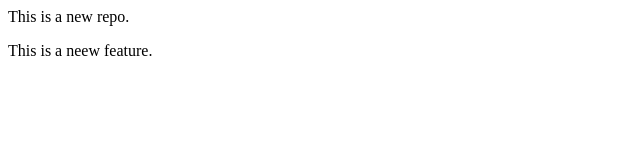
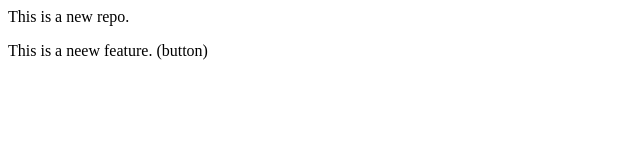
Before and after one commit to Ayaan1911/LocalRepo, a plain HTML site: page index.html in a window 1280 px wide. Shown: the full height of the page, 0-640 px from the left. Drawn offline with Linux system fonts and the light colour scheme.

Commit message:
Add Button

```diff
--- a/index.html
+++ b/index.html
@@ -1,2 +1,2 @@
 <p>This is a new repo.</p>
-<p>This is a neew feature.</p>
+<p>This is a neew feature. (button)</p>
```
